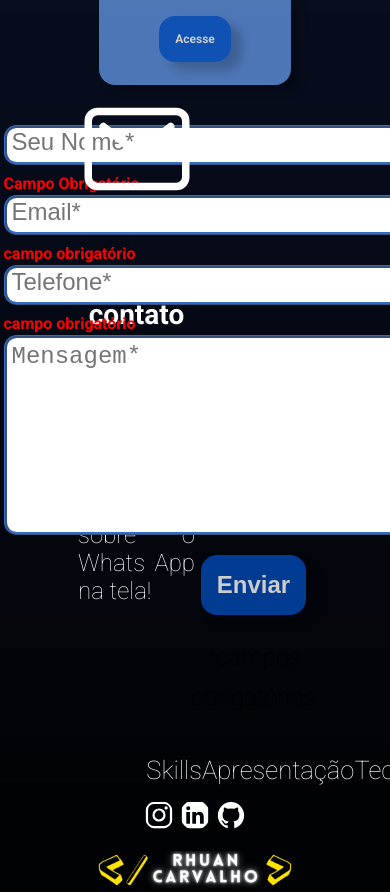
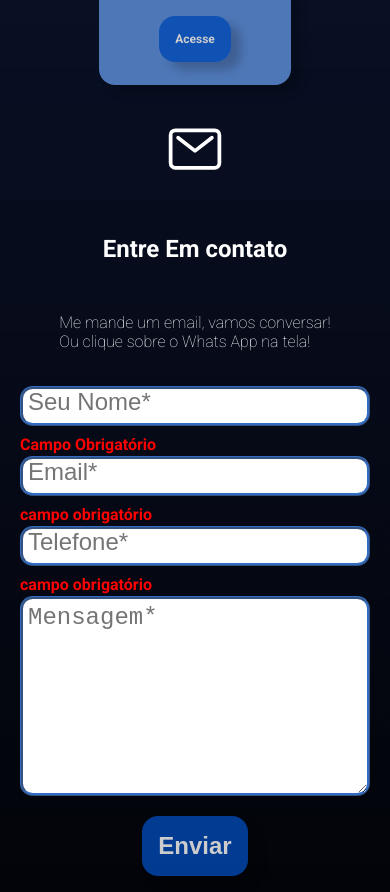
Before and after one commit to carvalhorhuan/Apresentacao-pessoal, a plain HTML site: page index.html in a window 390 px wide. Shown: the part 5713-6605 px from the top of the page. Drawn offline with nearby package versions, Linux system fonts and the light colour scheme.

Commit message:
ajuste na responsividade!

```diff
--- a/css/responsive.css
+++ b/css/responsive.css
@@ -127,5 +127,105 @@
     h2{
         font-size: 28px;
     }
+.contato{
+    display: flex;
+    flex-direction: column;
+    justify-content: center;
+    align-items: center;
+}
+.instrucao{
+    width: 90%;
+    display: flex;
+    margin: 0px;
+}
+.instrucao ion-icon{
+    font-size: 60px;
+    margin-top: 30px;
+}
+.instrucao h2{
+    font-size: 24px;
+    padding-top: 0;
+}
+.instrucao h3{
+    font-size: 16px;
+}
+form{
+    margin-top: 5px;
+    width: 80%;
+}
+input, textarea{
+    width: 350px;
+}
+}
+@media (max-width: 1450px){
+    .contato{
+        display: flex;
+        flex-direction: column;
+        justify-content: center;
+        align-items: center;
+    }
+    .instrucao{
+        width: 90%;
+        display: flex;
+        margin: 0px;
+    }
+    .instrucao ion-icon{
+        font-size: 60px;
+        margin-top: 30px;
+    }
+    .instrucao h2{
+        font-size: 24px;
+        padding-top: 0;
+    }
+    .instrucao h3{
+        font-size: 16px;
+    }
+    form{
+        margin-top: 5px;
+        width: 80%;
+    }
+    input, textarea{
+        width: 350px;
+    }
+}
+/*Contato via E-mail
 
+form{
+    display: flex;
+    flex-direction: column;
+    justify-content: center;
+    align-items: center;
+    width: 30%;
+    padding: 30px;
 }
+input, textarea{
+    display: flex;
+    flex-direction: column;
+    width: 500px;
+    height: 40px;
+    border: ridge rgba(1, 73, 180, 0.8);
+    border-radius: 0.8rem;
+    padding: 5px;
+}
+input::placeholder, textarea::placeholder{
+    font-size: 24px;
+}
+.erro{
+    color: red;
+    font-size: 16px;
+    font-weight: bold;
+}
+button{
+    color: #ccc;
+    Padding: 16px;
+    border-radius: 1rem;
+    transform: 0.4s ease-in-out;
+    border-style: inherit;
+    cursor: pointer;
+    background-color: rgba(1, 73, 180, 0.8);
+    box-shadow: 10px 8px 10px rgba(0, 0, 0, 0.2);
+    font-weight: bold;
+    font-size: 24px;
+    margin: 20px;
+}
+*/
--- a/css/style.css
+++ b/css/style.css
@@ -201,6 +201,7 @@ body{
     display: flex;
     justify-content: center;
     align-items: center;
+    flex-wrap: wrap;
 }
 .instrucao{
     display: flex;
```
